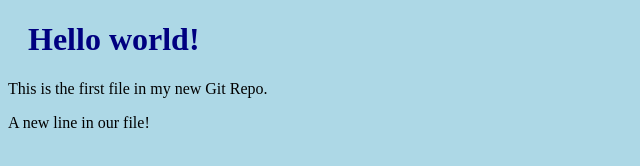
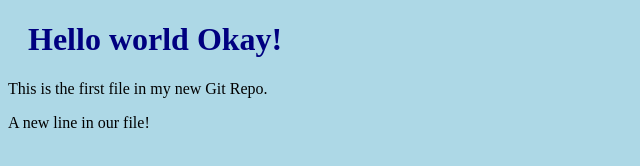
Before and after one commit to viveksingh1307/test, a plain HTML site: page index.html in a window 1280 px wide. Shown: the whole page, without its empty margins (0-640 px from the left). Drawn offline with Linux system fonts and the light colour scheme.

Commit message:
third commit

```diff
--- a/index.html
+++ b/index.html
@@ -6,7 +6,7 @@
 </head>
 <body>
 
-<h1>Hello world!</h1>
+<h1>Hello world Okay!</h1>
 <p>This is the first file in my new Git Repo.</p>
 <p>A new line in our file!</p>
 
```
